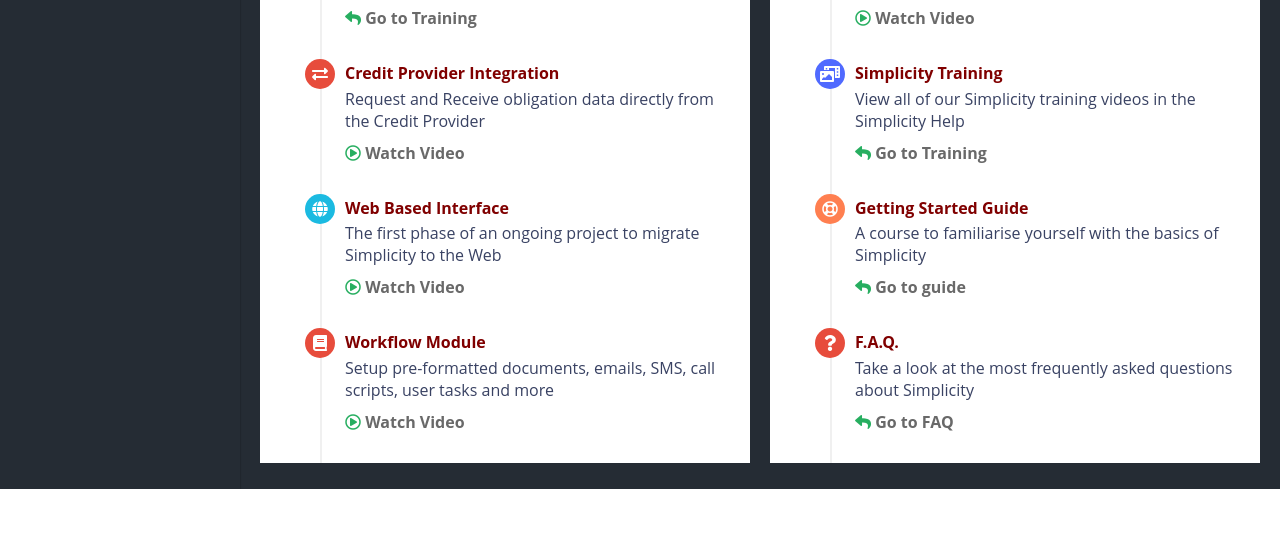
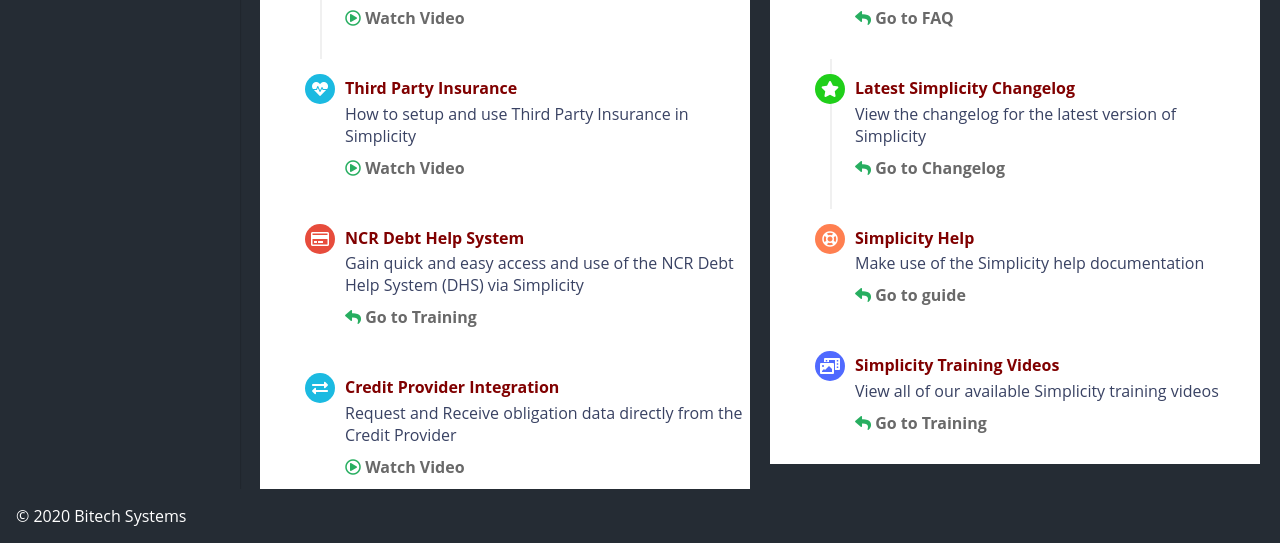
Before and after one commit to bitechdev/simplicity-landingpage, a plain HTML site: page index.html in a window 1280 px wide. Shown: the part 311-854 px from the top of the page. Before the commit the page ends 800 px from the top, so only its background shows below. Drawn offline with Linux system fonts and the light colour scheme.

Commit message:
Kobus changes on landing page

```diff
--- a/index.html
+++ b/index.html
@@ -126,6 +126,36 @@
           </div>
           <div class="card__main__newfeatures">
             <div class="card__row">
+              <div class="card__icon"><i class="fas fa-credit-card"></i></div>
+              <div class="card__time">
+
+              </div>
+              <div class="card__detail__newfeatures">
+                <div class="card__source text-bold">New Debicheck Window</div>
+                <div class="card__description">Reworked Debicheck window to provide more information and additional features
+                </div>
+                <div
+                  onclick="console.log(String.raw`cla:event|openlinkextern|https://simplicity.web.za/videos/debichecktraining/debichecktraining.mp4`)"
+                  class="card__note"><i style="color: #27AE60;" class="far fa-play-circle"></i> Watch Video</div>
+              </div>
+            </div>
+
+          </div>
+            <div class="card__row">
+              <div class="card__icon"><i class="fas fa-heartbeat"></i></div>
+              <div class="card__time">
+
+              </div>
+              <div class="card__detail__newfeatures">
+                <div class="card__source text-bold">Third Party Insurance</div>
+                <div class="card__description">How to setup and use Third Party Insurance in Simplicity
+                </div>
+                <div
+                  onclick="console.log(String.raw`cla:event|openlinkextern|https://simplicity.web.za/videos/insurancetraininggeneral/insurancetraininggeneral.mp4`)"
+                  class="card__note"><i style="color: #27AE60;" class="far fa-play-circle"></i> Watch Video</div>
+              </div>
+            </div>
+            <div class="card__row">
               <div class="card__icon"><i class="far fa-credit-card"></i></div>
               <div class="card__time">
 
@@ -156,40 +186,25 @@
                 </div>
               </div>
             </div>
-            <div class="card__row">
-              <div class="card__icon"><i class="fas fa-globe"></i></div>
-              <div class="card__time">
 
-              </div>
-              <div class="card__detail__newfeatures">
-                <div class="card__source text-bold">Web Based Interface</div>
-                <div class="card__description">The first phase of an ongoing project to migrate Simplicity to the Web
-                </div>
-                <div
-                  onclick="console.log(String.raw`cla:event|openlinkextern|https://simplicity.web.za/videos/featurepreview/featurepreview.html`)"
-                  class="card__note"><i style="color: #27AE60;" class="far fa-play-circle"></i> Watch Video</div>
-              </div>
-            </div>
-            <div class="card__row">
-              <div class="card__icon"><i class="fas fa-book"></i></div>
-              <div class="card__time">
-
-              </div>
-              <div class="card__detail__newfeatures">
-                <div class="card__source text-bold">Workflow Module</div>
-                <div class="card__description">Setup pre-formatted documents, emails, SMS, call scripts, user tasks and
-                  more
-                </div>
-                <div
-                  onclick="console.log(String.raw`cla:event|openlinkextern|https://simplicity.web.za/videos/workflow/workflow.html`)"
-                  class="card__note"><i style="color: #27AE60;" class="far fa-play-circle"></i> Watch Video</div>
-              </div>
-            </div>
-          </div>
         </div>
         <div class="card events">
           <div class="card__header">
             <div class="card__header-title text-light">Simplicity <strong>Training</strong>
+            </div>
+          </div>
+          <div class="card__row">
+            <div class="card__icon"><i class="fas fa-question"></i></div>
+            <div class="card__time">
+
+            </div>
+            <div class="card__detail__newfeatures">
+              <div class="card__source text-bold">Frequently Asked Questions</div>
+              <div class="card__description">Take a look at the most frequently asked questions about Simplicity
+              </div>
+              <div
+                onclick="console.log(String.raw`cla:event|openhelp|listoffaqs.html`)"
+                class="card__note"><i style="color: #27AE60;" class="fas fa-reply"></i> Go to FAQ</div>
             </div>
           </div>
           <div class="card__main__newfeatures">
@@ -199,14 +214,27 @@
 
               </div>
               <div class="card__detail__newfeatures">
-                <div class="card__source text-bold">Simplicity Training: Introduction</div>
-                <div class="card__description">Get started on how to get easy training for Simplicity
+                <div class="card__source text-bold">Latest Simplicity Changelog</div>
+                <div class="card__description">View the changelog for the latest version of Simplicity
                 </div>
                 <div
-                  onclick="console.log(String.raw`cla:event|openlinkextern|https://simplicity.web.za/videos/helpfileaccess/helpfileaccess.html`)"
-                  class="card__note" style=""><i style="color: #27AE60;" class="far fa-play-circle"></i> Watch
-                  Video
+                  onclick="console.log(String.raw`cla:event|openhelp|newest-simplicity-version.html`)"
+                  class="card__note"><i style="color: #27AE60;" class="fas fa-reply"></i> Go to Changelog</div>
+              </div>
+              </div>
+            </div>
+            <div class="card__row">
+              <div style="background-color: coral;" class="card__icon"><i class="far fa-life-ring"></i></div>
+              <div class="card__time">
+
+              </div>
+              <div class="card__detail__newfeatures">
+                <div class="card__source text-bold">Simplicity Help</div>
+                <div class="card__description">Make use of the Simplicity help documentation
                 </div>
+                <div
+                  onclick="console.log(String.raw`cla:event|openhelp|GettingStarted.html`)"
+                  class="card__note"><i style="color: #27AE60;" class="fas fa-reply"></i> Go to guide</div>
               </div>
             </div>
             <div class="card__row">
@@ -215,43 +243,16 @@
 
               </div>
               <div class="card__detail__newfeatures">
-                <div class="card__source text-bold">Simplicity Training</div>
-                <div class="card__description">View all of our Simplicity training videos in the Simplicity Help
+                <div class="card__source text-bold">Simplicity Training Videos</div>
+                <div class="card__description">View all of our available Simplicity training videos
                 </div>
                 <div
                   onclick="console.log(String.raw`cla:event|opentraining|simptraining.html`)"
                   class="card__note"><i style="color: #27AE60;" class="fas fa-reply"></i> Go to Training</div>
               </div>
             </div>
-            <div class="card__row">
-              <div style="background-color: coral;" class="card__icon"><i class="far fa-life-ring"></i></div>
-              <div class="card__time">
 
-              </div>
-              <div class="card__detail__newfeatures">
-                <div class="card__source text-bold">Getting Started Guide</div>
-                <div class="card__description">A course to familiarise yourself with the basics of Simplicity
-                </div>
-                <div
-                  onclick="console.log(String.raw`cla:event|openhelp|GettingStarted.html`)"
-                  class="card__note"><i style="color: #27AE60;" class="fas fa-reply"></i> Go to guide</div>
-              </div>
             </div>
-            <div class="card__row">
-              <div class="card__icon"><i class="fas fa-question"></i></div>
-              <div class="card__time">
-
-              </div>
-              <div class="card__detail__newfeatures">
-                <div class="card__source text-bold">F.A.Q.</div>
-                <div class="card__description">Take a look at the most frequently asked questions about Simplicity
-                </div>
-                <div
-                  onclick="console.log(String.raw`cla:event|openhelp|listoffaqs.html`)"
-                  class="card__note"><i style="color: #27AE60;" class="fas fa-reply"></i> Go to FAQ</div>
-              </div>
-            </div>
-          </div>
           <!-- <div class="card">
             <div class="documents">
               <div onclick="console.log(String.raw`cla:event|openlinkextern|https://simplicity.web.za/videos/captureleadsobligations/captureleadsobligations.html`)" class="document">
@@ -285,7 +286,7 @@
     </main>
 
     <footer class="footer">
-      <p><span class="footer__copyright">&copy;</span> 2020 Bitech <span style="color: rgb(11, 89, 179);">Systems</span>
+      <p><span class="footer__copyright">&copy;</span> 2020 Bitech Systems<span/span>
       </p>
     </footer>
   </div>
```
